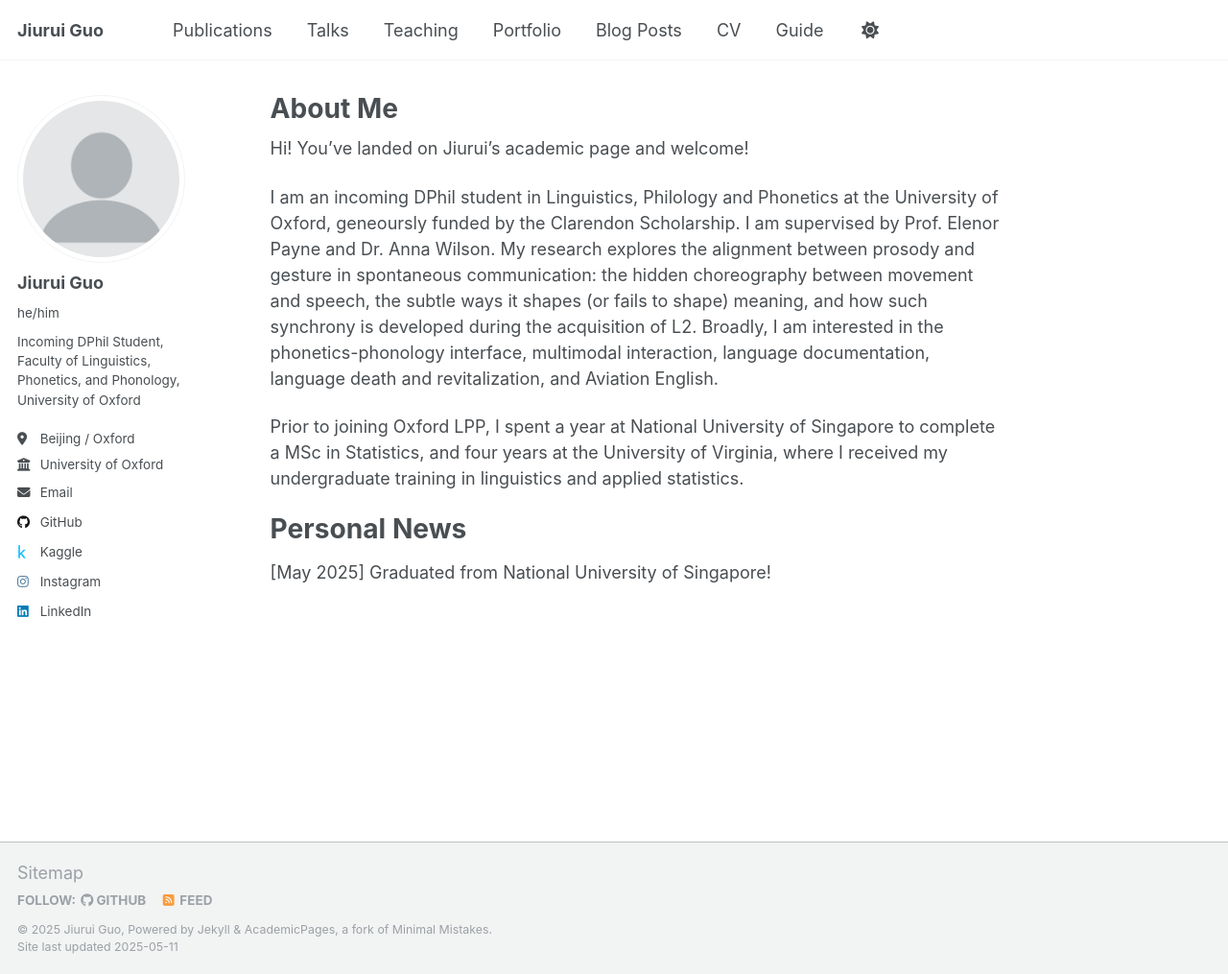
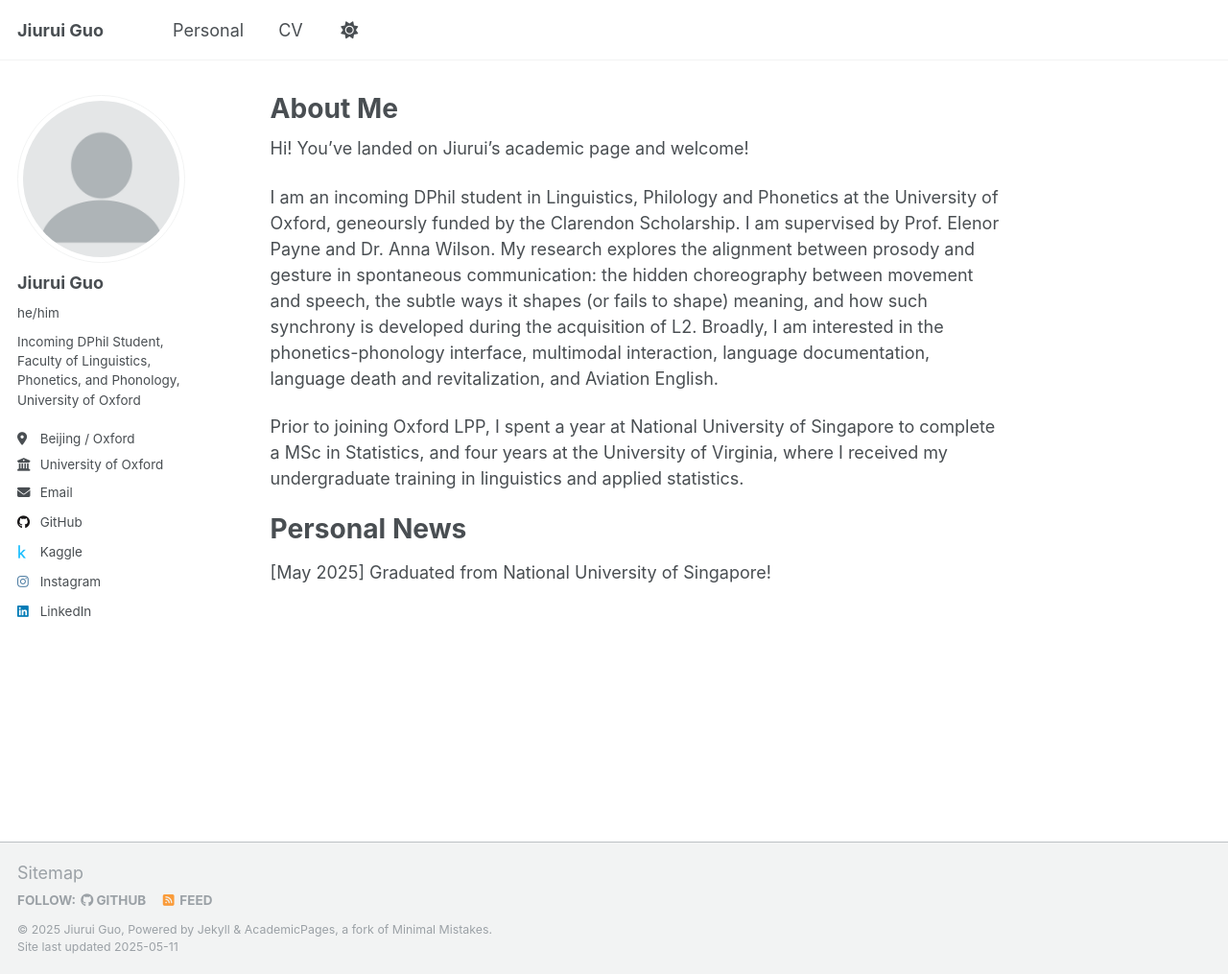
Before and after one commit to HayatoRG/hayatorg.github.io, a Jekyll site: the page built from _pages/about.md, in a window 1280 px wide and 1015 px high. Shown: the whole window at 96% size. Built offline with Jekyll 4.4.1, drawn with Linux system fonts in a browser that asks for light colours; part of the change alters nothing that is shown.

Commit message:
Update navigation.yml

```diff
--- a/_data/navigation.yml
+++ b/_data/navigation.yml
@@ -8,26 +8,23 @@
 #      Markdown formatted page while the second is generated using JSON.
 
 main:
-  - title: "Publications"
-    url: /publications/
+#  - title: "Publications"
+#    url: /publications/
 
-  - title: "Talks"
-    url: /talks/
+#  - title: "Talks"
+#    url: /talks/
 
-  - title: "Teaching"
-    url: /teaching/
+#  - title: "Teaching and Services"
+#    url: /teaching/
 
-  - title: "Portfolio"
-    url: /portfolio/
+  - title: "Personal"
+    url: /personal/
 
-  - title: "Blog Posts"
-    url: /year-archive/
+#  - title: "Blog Posts"
+#    url: /year-archive/
 
   - title: "CV"
     url: /cv/
 
   # - title: "CV"
   #   url: /cv-json/
-
-  - title: "Guide"
-    url: /markdown/
```
